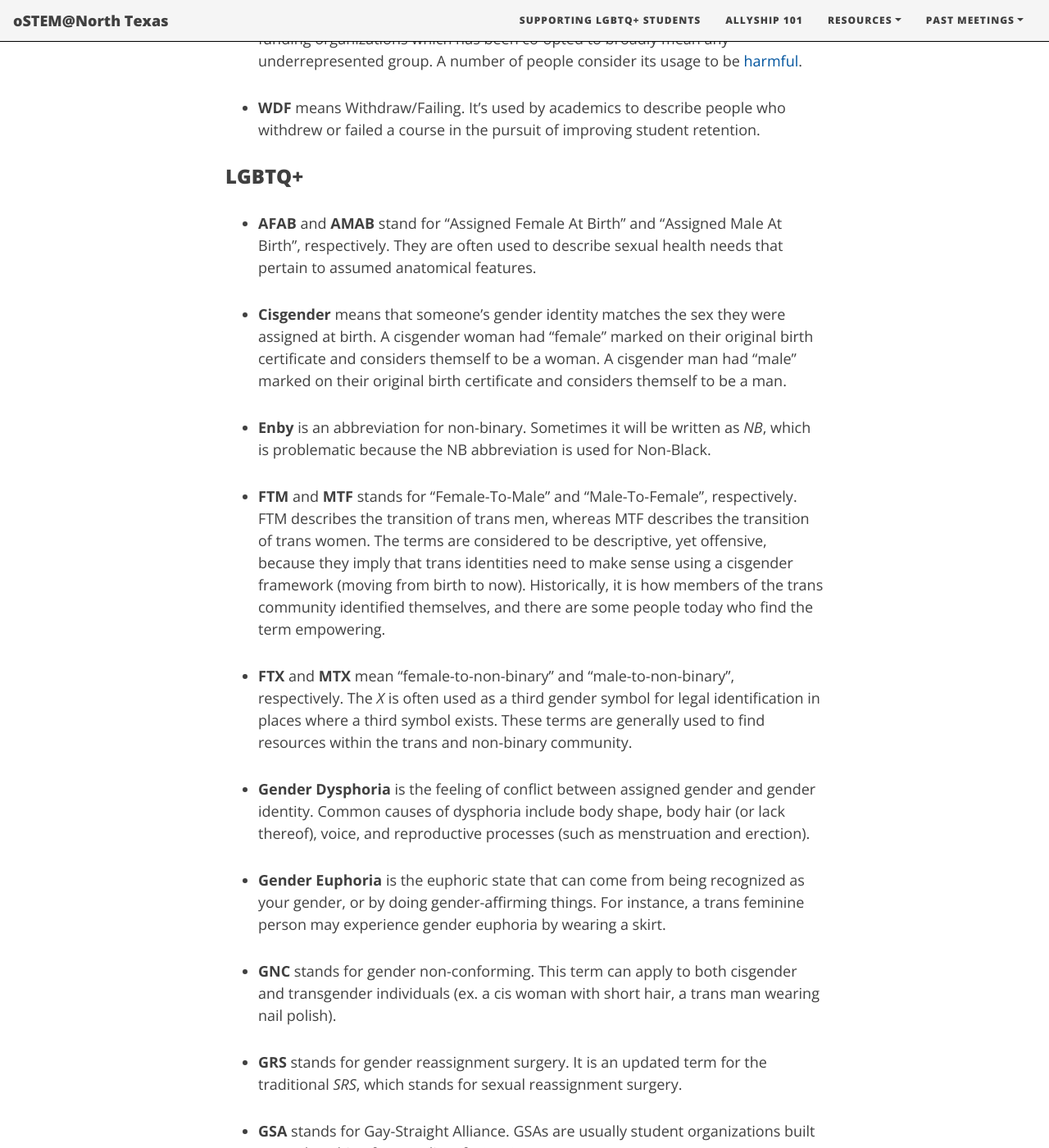
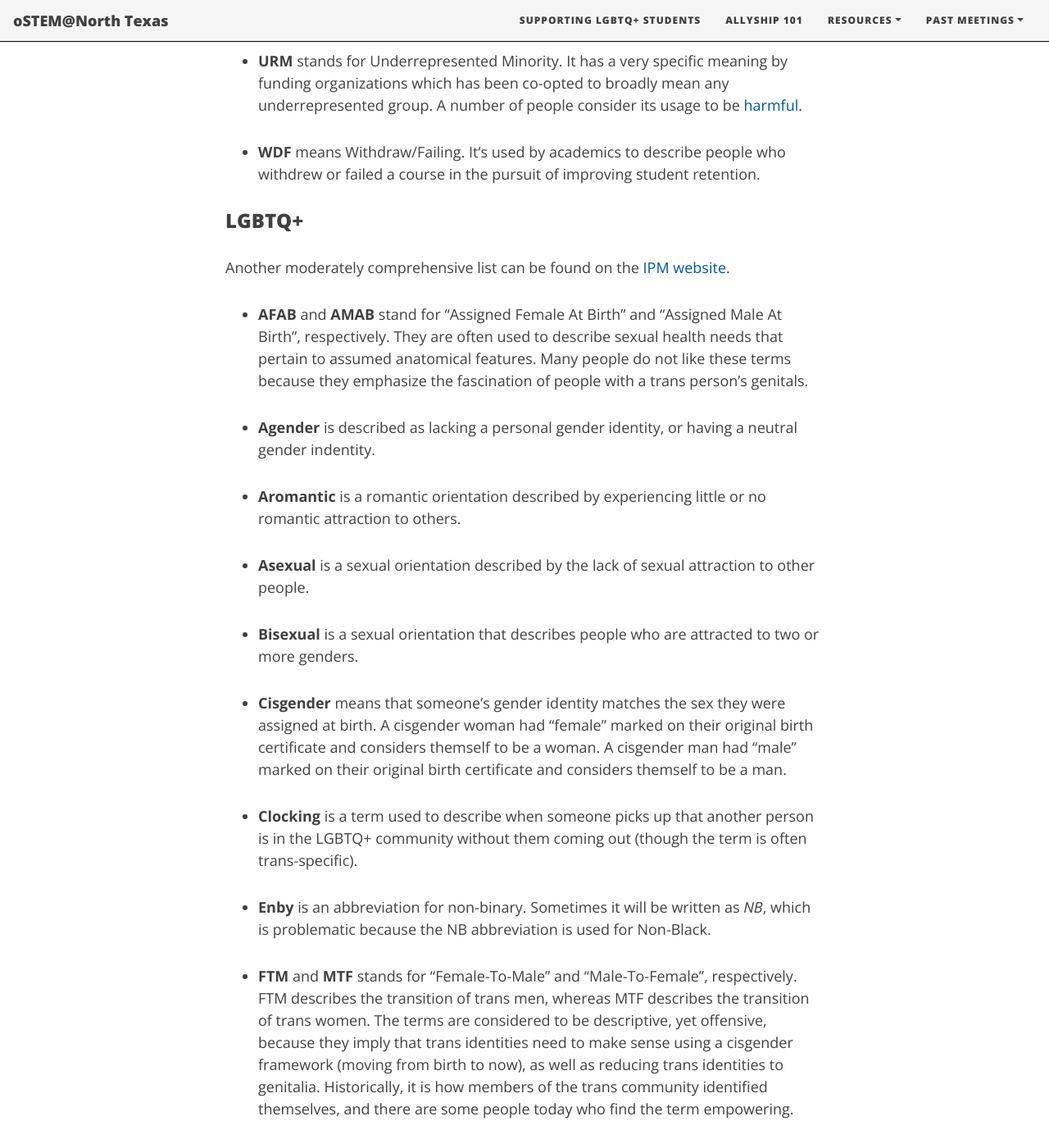
Before and after one commit to ostemnorthtexas/site, a Jekyll site: the page built from pages/allyship.md, in a window 1280 px wide and 1400 px high, scrolled down 1596 px. Shown: the whole window at 82% size. Built offline with Jekyll 4.4.1, drawn with Linux system fonts in a browser that asks for light colours; nearby versions of some CDN libraries; some of the changed text lies outside the part shown.

Commit message:
Add more terms/resources

```diff
--- a/pages/allyship.md
+++ b/pages/allyship.md
@@ -43,10 +43,27 @@
 
 ### LGBTQ+
 
+Another moderately comprehensive list can be found on the
+[IPM website](https://www.itspronouncedmetrosexual.com/2013/01/a-comprehensive-list-of-lgbtq-term-definitions/).
+
 * **AFAB** and **AMAB** stand for "Assigned Female At Birth" and
 "Assigned Male At Birth", respectively.
 They are often used to describe sexual health needs that pertain to
 assumed anatomical features.
+Many people do not like these terms because they emphasize the fascination
+of people with a trans person's genitals.
+
+* **Agender** is described as lacking a personal gender identity, or having
+a neutral gender indentity.
+
+* **Aromantic** is a romantic orientation described by experiencing little or
+no romantic attraction to others.
+
+* **Asexual** is a sexual orientation described by the lack of sexual attraction
+to other people.
+
+* **Bisexual** is a sexual orientation that describes people who are attracted
+to two or more genders.
 
 * **Cisgender** means that someone's gender identity matches the sex they were
 assigned at birth.
@@ -54,6 +71,10 @@
 considers themself to be a woman.
 A cisgender man had "male" marked on their original birth certificate and
 considers themself to be a man.
+
+* **Clocking** is a term used to describe when someone picks up that another
+person is in the LGBTQ+ community without them coming out (though the term is
+often trans-specific).
 
 * **Enby** is an abbreviation for non-binary.
 Sometimes it will be written as *NB*, which is problematic because the NB
@@ -65,7 +86,7 @@
 of trans women.
 The terms are considered to be descriptive, yet offensive, because they imply
 that trans identities need to make sense using a cisgender framework (moving
-from birth to now).
+from birth to now), as well as reducing trans identities to genitalia.
 Historically, it is how members of the trans community identified themselves,
 and there are some people today who find the term empowering.
 
@@ -75,6 +96,11 @@
 places where a third symbol exists.
 These terms are generally used to find resources within the trans and
 non-binary community.
+
+* **Gay** is a sexual attraction that describes men who are attracted
+exclusively to other men.
+In recent years, gay has often been used as an umbrella term for people
+with non-straight sexual orientations.
 
 * **Gender Dysphoria** is the feeling of conflict between assigned gender
 and gender identity. Common causes of dysphoria include body shape, body hair
@@ -100,6 +126,10 @@
 * **GSM** stands for gender and sexual minorities.
 It is occasionally used in the literature as an alternative for LGBTQ+.
 
+* **Intersex** is a term used to describe individuals whose personal body
+composition (including chromosomes, gonads, hormones, and genitals) are not
+adequately described by the binary male and female sex categories.
+
 * **LGBTQ+** stands for Lesbian, Gay, Bisexual, Transgender, Queer/Questioning,
 and other gender and sexual minorities (including asexuality).
 The acronym has several alternative forms with more or less letters:
@@ -110,6 +140,9 @@
     - LGBTQIAPK: Lesbian, Gay, Bisexual, Transgender, Queer/Questioning, Intersex,
     Asexual, Pansexual, Kink
 
+* **Lesbian** is a term used for women who are attracted exclusively to
+other women.
+
 * **MLM** and **WLM** mean "Men who Love Men" and "Women who Love Women",
 respectively.
 They are largely used on the Internet.
@@ -119,10 +152,16 @@
 They are most often used in a medical context (i.e., the MSM restrictions on
 blood donations).
 
+* **Neutrois** is a gender identity that falls under the transgender umbrella.
+It is sometimes described as gender neutral or agender.
+
 * **Non-Binary** is an umbrella term for genders that do not conform to the
 woman/man binary framework.
 Within the non-binary community are a wealth of terms, including agender,
 genderqueer, genderfluid, and genderflux.
+
+* **Pansexual** is a sexual orientation that describes people who are attracted
+to other people without regard for gender.
 
 * **PGP** stands for proper gender pronouns.
 These are the set (or sets) of pronouns that a person wants used for themself.
@@ -141,9 +180,17 @@
 do not feel comfortable using the term for themselves.
 Always respect someone's wishes to not have *queer* applied to them!
 
+* **Stealth** describes the act of hiding a trans identity post-transition.
+Being stealth is generally done for either safety or because a person doesn't
+feel an obligation to be visibly trans.
+
 * **STP** stands for Stand-To-Pee.
 STP devices are sometimes used by trans masculine people to more easily
 urinate while standing and/or use a urinal.
+
+* **TERF** stands for Trans Exclusionary Radical Feminism.
+It describes people who have trans-exclusive views, and who often work to harm
+and undermine transgender people.
 
 * **TGNC** stands for Transgender and Gender Non-Conforming.
 
@@ -153,6 +200,11 @@
 (i.e., a transgender person **NOT** a transgender).
 Sometimes "trans" appears as Trans<sup>\*</sup> to explain its use as an
 umbrella term comprised of many different identities.
+Because gender identity is separate from sexual orientation, it is important to
+remember that straight trans people are included in the LGBTQ+ community.
+
+The same identity can mean different things to different people, especially
+when it comes to trans identities.
 
 Gender and sexuality often described using the Genderbread person.
 
@@ -224,6 +276,13 @@
     insurance policies are just some of the ways that LGBTQ+ students are let
     down by campus policies.
 
+## LGBTQ+ Ally Training
+- [The SafeZone Project: Awareness and Ally Training](https://thesafezoneproject.com/)
+- [Trans 101 - uppercaseCHASE1 on YouTube](https://www.youtube.com/watch?v=VRH0pwENbx8)
+- [Our Trans Loved Ones: Questions and Answers for Parents, Families, and Friends of People Who Are Transgender and Gender Expansive](https://pflag.org/sites/default/files/Our%20Trans%20Loved%20Ones.pdf)
+
+## Additional LGBTQ+ Resources
+- [Asexuality Visibility and Education Network](https://www.asexuality.org/)
 - [MAP Snapshot: LGBTQ Equality by State](https://www.lgbtmap.org/equality-maps)
 - [It IS a Big Deal: The Impact of Microaggressions on LGBTQ Mental Health and Academic Success](http://www.shastacollege.edu/SC%20Online/Files/LGBTQ%20Microaggressions%20-%20Rock.pdf)
 - [7 Microaggressions Trans People Face in Health and Mental Healthcare Settings](http://blog.lighthouse.lgbt/transgender-healthcare-microaggressions/)
@@ -257,12 +315,15 @@
 - [Intersectionality Lab Manual](https://github.com/eLifeAmbassadors/Intersectionality-lab-manual)
 - [How Colleges and Universities Can Support DACA and Undocumented Students](http://www.chhs.colostate.edu/rise/wp-content/uploads/sites/23/2020/06/RISEreport_DACA-Policy-Brief.pdf)
 - [Science Communication (Reclaiming STEM)](https://twitter.com/Reclaiming_STEM)
+- [The Problem With the Phrase Women and Minorities: Intersectionality—an Important Theoretical Framework for Public Health](https://www.ncbi.nlm.nih.gov/pmc/articles/PMC3477987/)
 
-## General Allyship Resources
+## General Ally Resources
 - [Guide to Allyship](https://guidetoallyship.com/)
 - [How to Actually Promote Diversity in STEM](https://www.theatlantic.com/ideas/archive/2019/11/how-umbc-got-minority-students-stick-stem/602635/)
 - [GitLab Ally Resources](https://about.gitlab.com/handbook/communication/ally-resources/)
 - [Practice Effective Allyship](https://accessibility.cornell.edu/diversity-includes-disability/be-an-ally/)
+- [Checking Your Privilege 101](http://tjlp.org/wp-content/uploads/2013/04/Checking-Your-Privilege-101-download.pdf)
+- [How to Be an Ally if You Are a Person with Privilege](http://www.scn.org/friends/ally.html)
 
 ## Accessibility Resources
 - [The A11Y Project](https://a11yproject.com/resources/)
```
Also changed, not shown: other parts of pages/allyship.md (+0 -1 lines).
